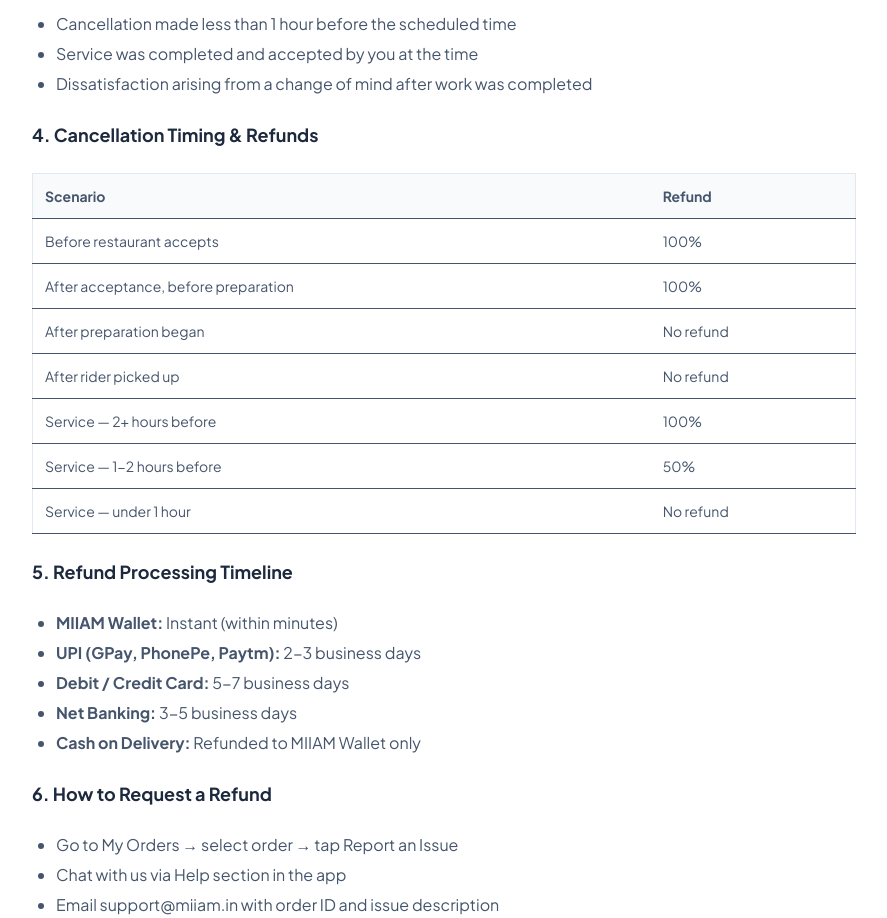
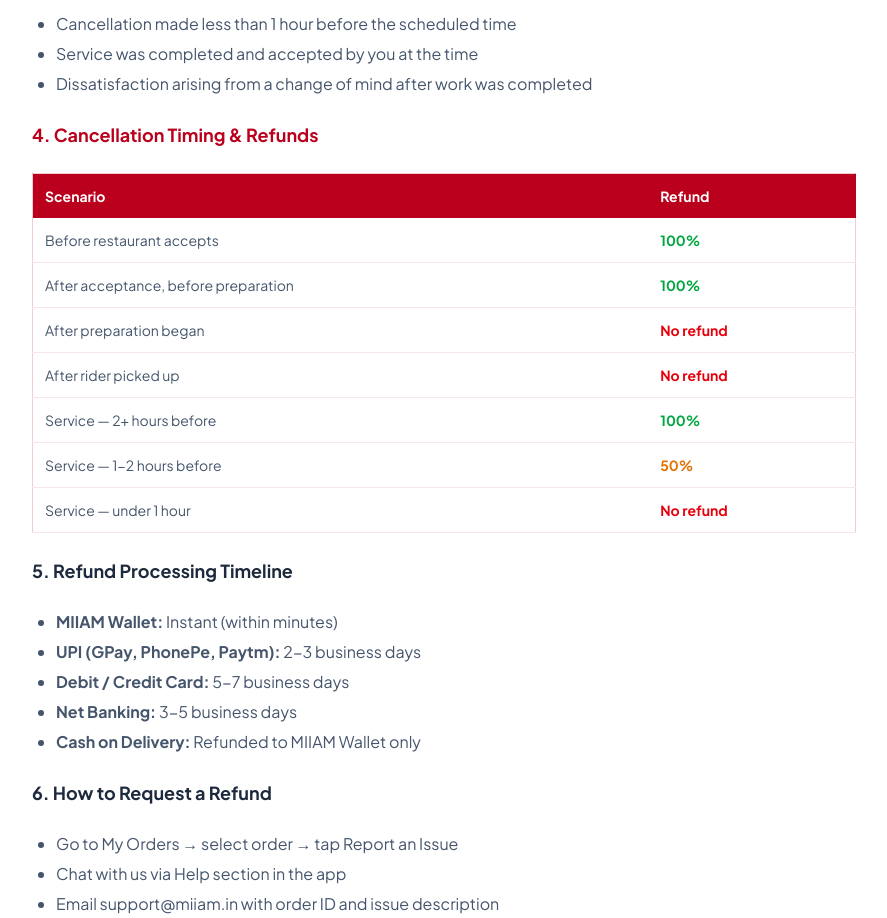
Before and after one commit to mayankinkk/MIIAM, a Next.js app in the folder miiam-app/: page /terms in a window 1280 px wide. Shown: the part 3760-4678 px from the top of the page, without its empty margins (352-1239 px from the left). Built offline with nearby package versions, Linux system fonts and the light colour scheme; no server answers.

Commit message:
fix: Apply MIIAM theme colors to refund table

```diff
--- a/miiam-app/src/app/page.tsx
+++ b/miiam-app/src/app/page.tsx
@@ -307,7 +307,7 @@ export default function LandingPage() {
             <Link href="/privacy" className="text-slate-500 text-xs uppercase tracking-widest font-semibold hover:text-white transition-colors duration-200">
               Privacy
             </Link>
-            <Link href="/terms#refund" className="text-[#ba001c] text-xs uppercase tracking-widest font-semibold hover:text-white transition-colors duration-200">
+            <Link href="/terms#refund" className="text-slate-500 text-xs uppercase tracking-widest font-semibold hover:text-white transition-colors duration-200">
               Refunds
             </Link>
           </div>
--- a/miiam-app/src/app/terms/page.tsx
+++ b/miiam-app/src/app/terms/page.tsx
@@ -248,23 +248,23 @@ export default function TermsOfService() {
                       <li>Dissatisfaction arising from a change of mind after work was completed</li>
                     </ul>
 
-                    <h3 className="text-lg font-bold text-slate-800 mt-6">4. Cancellation Timing & Refunds</h3>
+                    <h3 className="text-lg font-bold text-[#ba001c] mt-6">4. Cancellation Timing & Refunds</h3>
                     <div className="overflow-x-auto">
-                      <table className="min-w-full border border-slate-200 text-sm">
-                        <thead className="bg-slate-50">
+                      <table className="min-w-full border border-[#ba001c]/20 text-sm">
+                        <thead className="bg-[#ba001c]">
                           <tr>
-                            <th className="p-3 text-left border-b">Scenario</th>
-                            <th className="p-3 text-left border-b">Refund</th>
+                            <th className="p-3 text-left text-white font-bold">Scenario</th>
+                            <th className="p-3 text-left text-white font-bold">Refund</th>
                           </tr>
                         </thead>
                         <tbody>
-                          <tr><td className="p-3 border-b">Before restaurant accepts</td><td className="p-3 border-b">100%</td></tr>
-                          <tr><td className="p-3 border-b">After acceptance, before preparation</td><td className="p-3 border-b">100%</td></tr>
-                          <tr><td className="p-3 border-b">After preparation began</td><td className="p-3 border-b">No refund</td></tr>
-                          <tr><td className="p-3 border-b">After rider picked up</td><td className="p-3 border-b">No refund</td></tr>
-                          <tr><td className="p-3 border-b">Service — 2+ hours before</td><td className="p-3 border-b">100%</td></tr>
-                          <tr><td className="p-3 border-b">Service — 1-2 hours before</td><td className="p-3 border-b">50%</td></tr>
-                          <tr><td className="p-3 border-b">Service — under 1 hour</td><td className="p-3 border-b">No refund</td></tr>
+                          <tr><td className="p-3 border-b border-[#ba001c]/10">Before restaurant accepts</td><td className="p-3 border-b border-[#ba001c]/10 font-bold text-green-600">100%</td></tr>
+                          <tr><td className="p-3 border-b border-[#ba001c]/10">After acceptance, before preparation</td><td className="p-3 border-b border-[#ba001c]/10 font-bold text-green-600">100%</td></tr>
+                          <tr><td className="p-3 border-b border-[#ba001c]/10">After preparation began</td><td className="p-3 border-b border-[#ba001c]/10 font-bold text-red-600">No refund</td></tr>
+                          <tr><td className="p-3 border-b border-[#ba001c]/10">After rider picked up</td><td className="p-3 border-b border-[#ba001c]/10 font-bold text-red-600">No refund</td></tr>
+                          <tr><td className="p-3 border-b border-[#ba001c]/10">Service — 2+ hours before</td><td className="p-3 border-b border-[#ba001c]/10 font-bold text-green-600">100%</td></tr>
+                          <tr><td className="p-3 border-b border-[#ba001c]/10">Service — 1-2 hours before</td><td className="p-3 border-b border-[#ba001c]/10 font-bold text-amber-600">50%</td></tr>
+                          <tr><td className="p-3 border-b border-[#ba001c]/10">Service — under 1 hour</td><td className="p-3 border-b border-[#ba001c]/10 font-bold text-red-600">No refund</td></tr>
                         </tbody>
                       </table>
                     </div>
```
